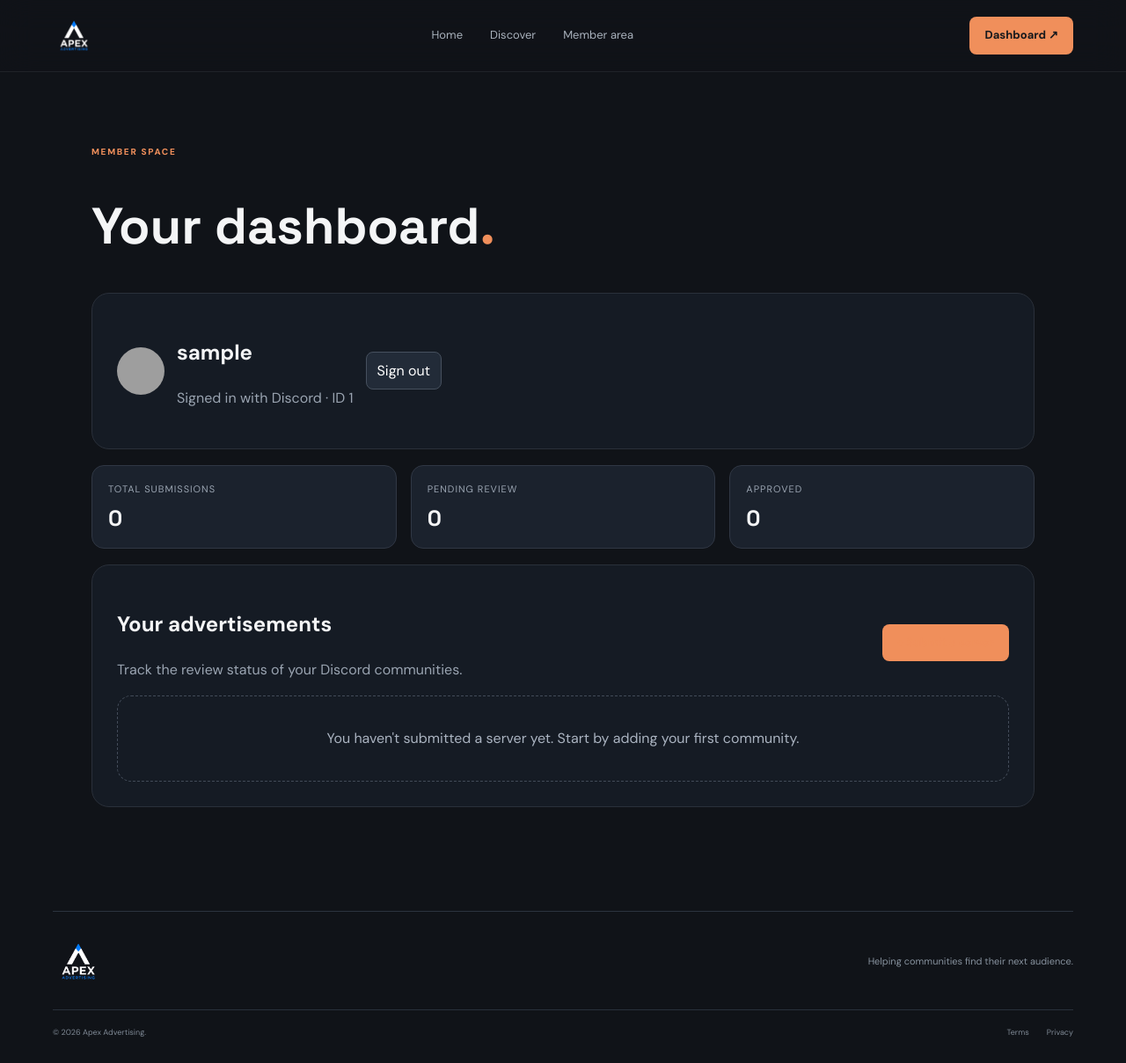
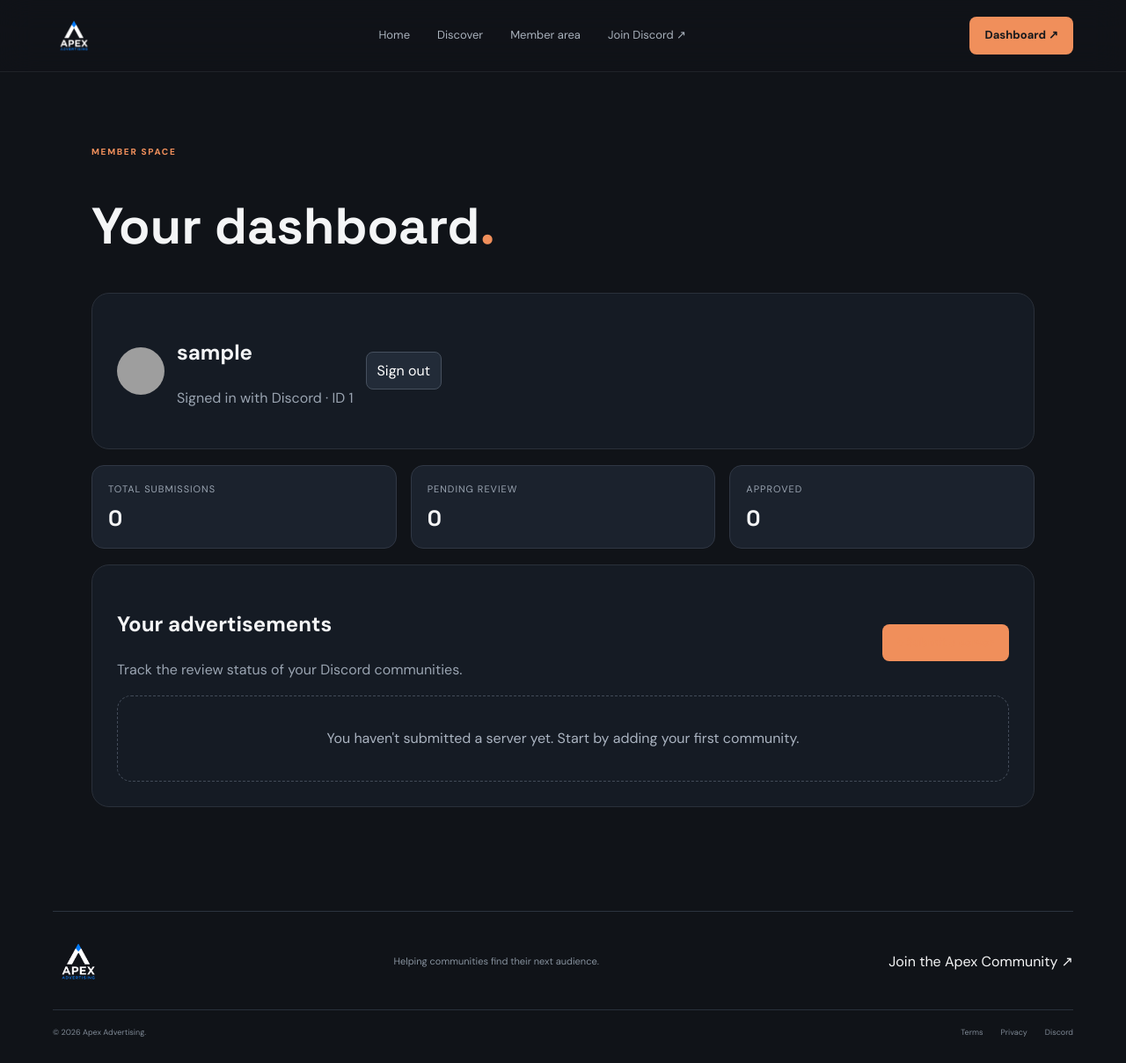
Before and after one commit to sousukeaizen0000-ui/apex-advertising, a Flask app: page /dashboard in a window 1280 px wide. Shown: the whole page at 88% size. Run offline with Flask 3, Linux system fonts and the light colour scheme; the visitor is signed in with stand-in values (Sample User, id 1); data comes from the database, SQL or seed files in the repository; data that the repository does not hold is empty; parts of the project's set-up code (start-up, migrations or seed data) failed here and were passed over; grey boxes are pictures that could not be loaded.

Commit message:
Update base.html

```diff
--- a/templates/base.html
+++ b/templates/base.html
@@ -52,6 +52,13 @@
             <a class="nav-link"
                href="{{ url_for('dashboard') if current_user else url_for('login') }}">
                 Member area
+            </a>
+
+            <a class="nav-link"
+               href="https://discord.gg/ApexAD"
+               target="_blank"
+               rel="noopener noreferrer">
+                Join Discord ↗
             </a>
 
             {% if is_admin %}
@@ -122,6 +129,12 @@
                 Helping communities find their next audience.
             </p>
 
+            <a href="https://discord.gg/ApexAD"
+               target="_blank"
+               rel="noopener noreferrer">
+                Join the Apex Community ↗
+            </a>
+
         </div>
 
         <div class="footer-bottom">
@@ -135,6 +148,12 @@
                 <a href="{{ url_for('terms') }}">Terms</a>
 
                 <a href="{{ url_for('privacy') }}">Privacy</a>
+
+                <a href="https://discord.gg/ApexAD"
+                   target="_blank"
+                   rel="noopener noreferrer">
+                    Discord
+                </a>
 
             </div>
 
```
